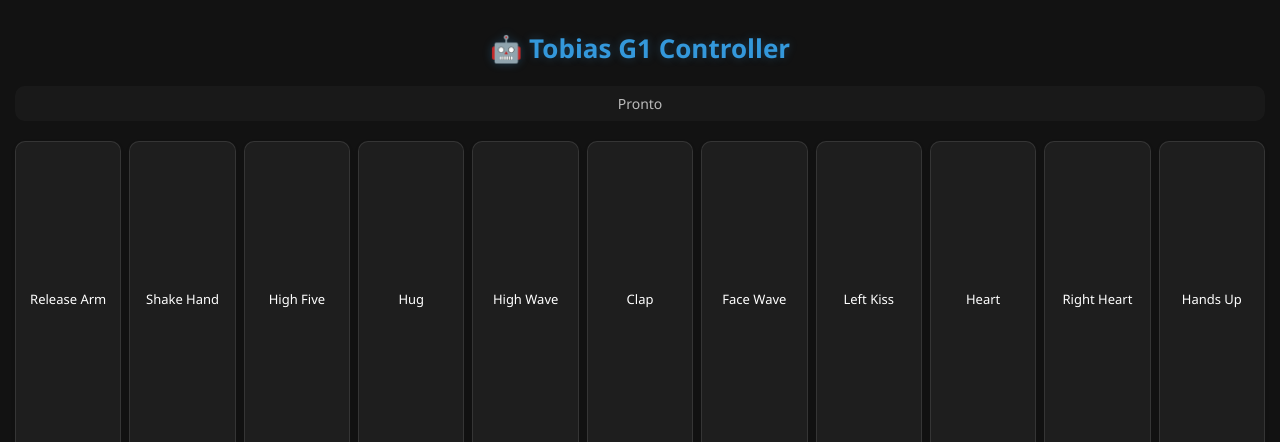
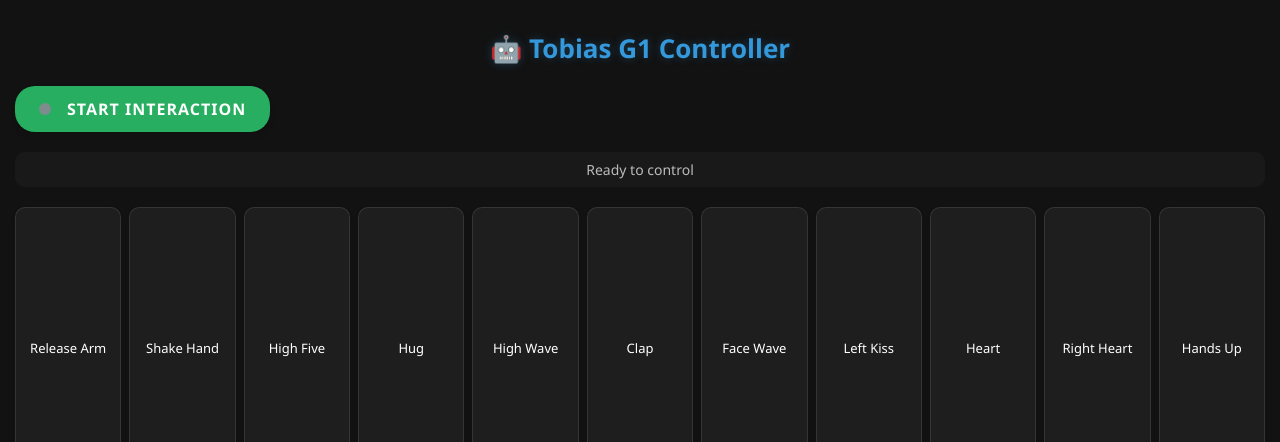
Before and after one commit to caiotadashi/t031a5-os, a Flask app: page / in a window 1280 px wide. Shown: the top 442 px of the page. Run offline with Flask 2, Linux system fonts and the light colour scheme.

Commit message:
Trigger conversation by button v1

```diff
--- a/core/cortex.py
+++ b/core/cortex.py
@@ -17,6 +17,8 @@ from leds.leds_g1 import UnitreeG1LEDs
 
 # Global flag to control the main loop
 should_exit = False
+interaction_active = False
+interaction_thread = None
 
 # Initialize the movement handler
 movement_handler = UnitreeG1Movement("eth0")
@@ -34,6 +36,75 @@ def signal_handler(sig, frame):
     else:
         print("\nForcefully exiting...")
         sys.exit(1)
+
+def start_interaction():
+    """Start the interaction mode."""
+    global interaction_active, interaction_thread
+
+    if interaction_active:
+        return {'status': 'already_running', 'message': 'Interaction is already active'}
+
+    interaction_active = True
+
+    # Create and start interaction thread
+    interaction_thread = threading.Thread(target=interaction_loop, daemon=True)
+    interaction_thread.start()
+
+    return {'status': 'started', 'message': 'Interaction started successfully'}
+
+def stop_interaction():
+    """Stop the interaction mode."""
+    global interaction_active, interaction_thread
+
+    if not interaction_active:
+        return {'status': 'not_running', 'message': 'Interaction is not active'}
+
+    interaction_active = False
+
+    # Signal the interaction loop to stop
+    global should_exit
+    should_exit = True
+    set_stop_recording()
+
+    # Wait for the thread to finish
+    if interaction_thread and interaction_thread.is_alive():
+        interaction_thread.join(timeout=2.0)
+
+    # Reset the exit flag for future interactions
+    should_exit = False
+
+    return {'status': 'stopped', 'message': 'Interaction stopped successfully'}
+
+def get_interaction_status():
+    """Get the current interaction status."""
+    return {
+        'is_interacting': interaction_active,
+        'status': 'active' if interaction_active else 'inactive'
+    }
+
+def interaction_loop():
+    """Main interaction loop that processes speech input."""
+    global should_exit
+
+    print("Interaction loop started")
+
+    while not should_exit and interaction_active:
+        try:
+            for transcript, _ in transcribe_speech():
+                if transcript and interaction_active:  # Check if still active
+                    process_speech_input(transcript)
+
+                # Check if we should exit after processing each transcript
+                if should_exit or not interaction_active:
+                    break
+
+        except Exception as e:
+            print(f"Error in interaction loop: {e}")
+            # Small delay to prevent tight loop on errors
+            import time
+            time.sleep(1)
+
+    print("Interaction loop stopped")
 
 def process_speech_input(text: str) -> None:
     """Process a single speech input and generate response with movement if needed."""
@@ -102,39 +173,33 @@ def process_speech_input(text: str) -> None:
 
 def main():
     """Main entry point for the cortex module."""
-    import signal
-
-    # Set up signal handler for graceful shutdown
-    signal.signal(signal.SIGINT, signal_handler)
+    global should_exit, interaction_active
 
     # Load environment variables
     load_dotenv()
 
+    # Set up signal handler
+    import signal
+    signal.signal(signal.SIGINT, signal_handler)
+
     print("Cortex system initialized. Press Ctrl+C to exit.")
 
-    try:
-        while not should_exit:
-            # Release arm to default position
-            print("Releasing arm to default position...")
-            movement_handler.execute_movement("release_arm")
+    # Start in non-interactive mode by default
+    # The web interface will control when to start/stop interaction
+    while not should_exit:
+        try:
+            # Just sleep and keep the process alive
+            # The web interface will control the interaction
+            import time
+            time.sleep(1)
 
-            # Listen for speech
-            print("\nListening for speech input... (press Ctrl+C to exit)")
+        except KeyboardInterrupt:
+            signal_handler(signal.SIGINT, None)
 
-            # Get transcription from the generator
-            for transcript, _ in transcribe_speech():
-                if transcript and not should_exit:
-                    process_speech_input(transcript)
-                break  # Process only the first transcription
-
-    except KeyboardInterrupt:
-        print("\nShutting down...")
-    except Exception as e:
-        print(f"Error in main loop: {e}")
-    finally:
-        # Clean up
-        movement_handler.cleanup()
-        print("Cortex system shutdown complete.")
+    # Clean up
+    movement_handler.cleanup()
+    led_controller.set_preset_color("off")
+    print("Cortex system shutdown complete.")
 
 if __name__ == "__main__":
     main()
--- a/webui/app.py
+++ b/webui/app.py
@@ -1,11 +1,13 @@
 from flask import Flask, render_template, jsonify, request
 from movements.unitree_g1 import UnitreeG1Movement
+from core.cortex import start_interaction, stop_interaction, get_interaction_status
 import threading
 import os
 
 app = Flask(__name__)
 movement_handler = None
 
+# Initialize movement handler in a separate thread
 def initialize_movement_handler():
     global movement_handler
     try:
@@ -39,5 +41,29 @@ def execute_movement():
     except Exception as e:
         return jsonify({'success': False, 'error': str(e)})
 
+@app.route('/interaction/start', methods=['POST'])
+def start_interaction_endpoint():
+    try:
+        result = start_interaction()
+        return jsonify(result)
+    except Exception as e:
+        return jsonify({'status': 'error', 'message': str(e)}), 500
+
+@app.route('/interaction/stop', methods=['POST'])
+def stop_interaction_endpoint():
+    try:
+        result = stop_interaction()
+        return jsonify(result)
+    except Exception as e:
+        return jsonify({'status': 'error', 'message': str(e)}), 500
+
+@app.route('/interaction/status', methods=['GET'])
+def interaction_status_endpoint():
+    try:
+        status = get_interaction_status()
+        return jsonify(status)
+    except Exception as e:
+        return jsonify({'status': 'error', 'message': str(e)}), 500
+
 if __name__ == '__main__':
     app.run(host='0.0.0.0', port=5000, debug=True)
--- a/webui/templates/index.html
+++ b/webui/templates/index.html
@@ -157,12 +157,72 @@
         .movement-btn:active {
             animation: buttonPress 0.2s ease-out;
         }
+
+        .interact-btn {
+            background: #27ae60;
+            color: white;
+            border: none;
+            border-radius: 20px;
+            padding: 12px 24px;
+            font-size: 16px;
+            font-weight: 600;
+            cursor: pointer;
+            margin: 10px 0;
+            transition: all 0.3s ease;
+            box-shadow: 0 4px 6px rgba(0, 0, 0, 0.1);
+            text-transform: uppercase;
+            letter-spacing: 1px;
+            display: inline-flex;
+            align-items: center;
+            justify-content: center;
+            gap: 8px;
+        }
+
+        .interact-btn:hover {
+            background: #219653;
+            transform: translateY(-2px);
+            box-shadow: 0 6px 8px rgba(0, 0, 0, 0.15);
+        }
+
+        .interact-btn:active {
+            transform: translateY(1px);
+            box-shadow: 0 2px 4px rgba(0, 0, 0, 0.1);
+        }
+
+        .interact-btn.stop {
+            background: #e74c3c;
+        }
+
+        .interact-btn.stop:hover {
+            background: #c0392b;
+        }
+
+        .status-indicator {
+            display: inline-block;
+            width: 12px;
+            height: 12px;
+            border-radius: 50%;
+            background-color: #7f8c8d;
+            margin-right: 8px;
+            transition: background-color 0.3s ease;
+        }
+
+        .status-indicator.active {
+            background-color: #2ecc71;
+            box-shadow: 0 0 10px #2ecc71;
+        }
     </style>
 </head>
 <body>
     <div class="container">
         <h1>🤖 Tobias G1 Controller</h1>
-        <div id="status" class="status">Pronto</div>
+        <div class="controls">
+            <button id="interactBtn" class="interact-btn">
+                <span class="status-indicator"></span>
+                <span>Start Interaction</span>
+            </button>
+            <div id="status" class="status">Ready to control</div>
+        </div>
         <div class="movement-grid" id="movementGrid">
             <!-- Buttons will be added by JavaScript -->
         </div>
@@ -190,6 +250,10 @@
 
         const movementGrid = document.getElementById('movementGrid');
         const statusElement = document.getElementById('status');
+        const interactBtn = document.getElementById('interactBtn');
+        const statusIndicator = document.querySelector('.status-indicator');
+        let isInteracting = false;
+        let statusCheckInterval;
 
         // Create movement buttons
         movements.forEach(movement => {
@@ -200,8 +264,85 @@
             movementGrid.appendChild(button);
         });
 
+        // Handle interact button click
+        interactBtn.addEventListener('click', toggleInteraction);
+
+        // Check interaction status periodically
+        function checkInteractionStatus() {
+            fetch('/interaction/status')
+                .then(response => response.json())
+                .then(data => {
+                    isInteracting = data.is_interacting;
+                    updateInteractButton();
+                })
+                .catch(error => {
+                    console.error('Error checking interaction status:', error);
+                });
+        }
+
+        // Update interact button state
+        function updateInteractButton() {
+            if (isInteracting) {
+                interactBtn.innerHTML = '<span class="status-indicator active"></span><span>Stop Interaction</span>';
+                interactBtn.classList.add('stop');
+                statusElement.textContent = 'Interaction mode active';
+                statusElement.className = 'status success';
+            } else {
+                interactBtn.innerHTML = '<span class="status-indicator"></span><span>Start Interaction</span>';
+                interactBtn.classList.remove('stop');
+                statusElement.className = 'status';
+            }
+        }
+
+        // Toggle interaction mode
+        function toggleInteraction() {
+            const endpoint = isInteracting ? '/interaction/stop' : '/interaction/start';
+
+            fetch(endpoint, {
+                method: 'POST',
+                headers: {
+                    'Content-Type': 'application/json',
+                }
+            })
+            .then(response => response.json())
+            .then(data => {
+                isInteracting = !isInteracting;
+                updateInteractButton();
+
+                if (data.status === 'error') {
+                    statusElement.textContent = `❌ ${data.message}`;
+                    statusElement.className = 'status error';
+                } else {
+                    statusElement.textContent = data.message;
+                    statusElement.className = 'status success';
+                }
+            })
+            .catch(error => {
+                console.error('Error toggling interaction:', error);
+                statusElement.textContent = '❌ Failed to toggle interaction';
+                statusElement.className = 'status error';
+            });
+        }
+
+        // Initial status check
+        checkInteractionStatus();
+        // Set up periodic status check
+        statusCheckInterval = setInterval(checkInteractionStatus, 2000);
+
+        // Clean up on page unload
+        window.addEventListener('beforeunload', () => {
+            if (statusCheckInterval) {
+                clearInterval(statusCheckInterval);
+            }
+        });
+
         async function executeMovement(movementId, movementName) {
-            // Update status with loading state
+            if (isInteracting) {
+                statusElement.textContent = '❌ Please stop interaction mode first';
+                statusElement.className = 'status error';
+                return;
+            }
+
             statusElement.textContent = `Executing: ${movementName}...`;
             statusElement.className = 'status info';
 
@@ -223,8 +364,9 @@
                     statusElement.className = 'status error';
                 }
             } catch (error) {
-                statusElement.textContent = `❌ Network error: ${error.message}`;
+                statusElement.textContent = '❌ Network error';
                 statusElement.className = 'status error';
+                console.error('Error executing movement:', error);
             }
 
             // Clear status after 3 seconds
@@ -235,17 +377,6 @@
                 }
             }, 3000);
         }
-
-        // Add touch feedback for mobile
-        document.querySelectorAll('.movement-btn').forEach(button => {
-            button.addEventListener('touchstart', function() {
-                this.classList.add('active');
-            }, false);
-
-            button.addEventListener('touchend', function() {
-                this.classList.remove('active');
-            }, false);
-        });
     </script>
 </body>
 </html>
```
